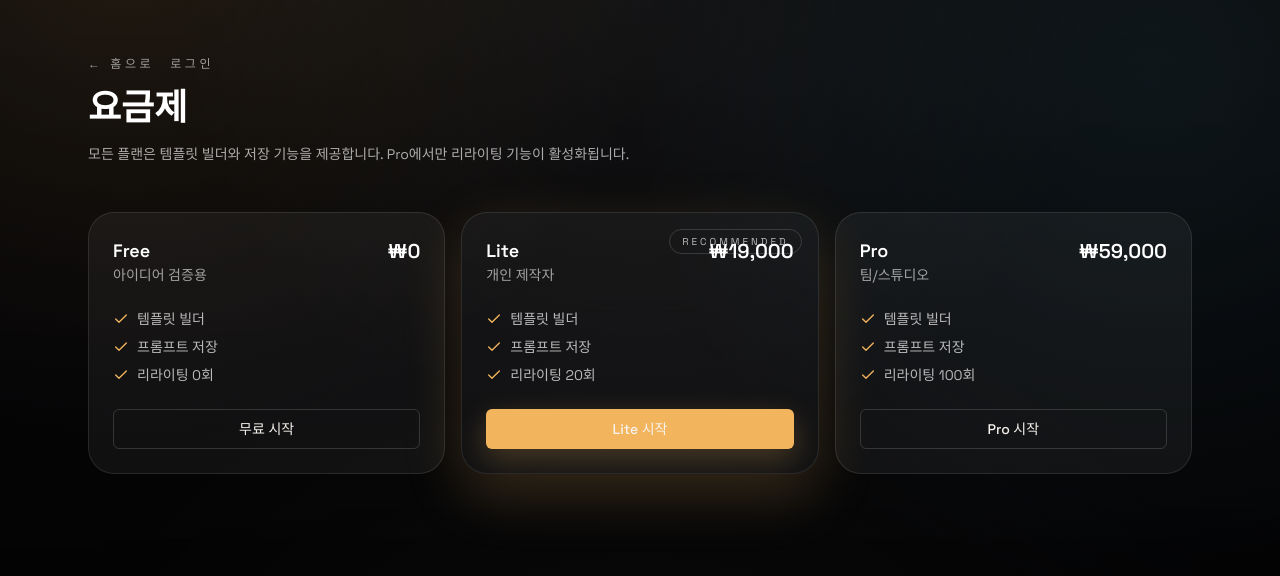
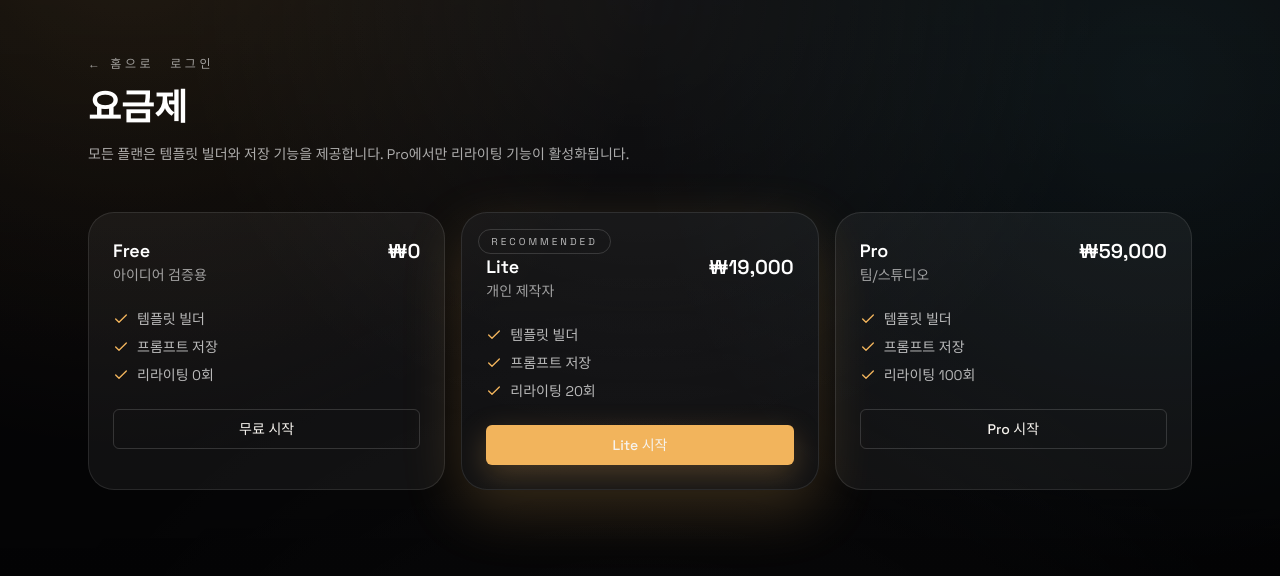
Before and after one commit to bizpect/promptcraft, a Next.js app: page /pricing in a window 1280 px wide. Shown: the top 576 px of the page. Built offline with nearby package versions, Linux system fonts and the light colour scheme; no server answers.

Commit message:
fix: adjust pricing badge layout

```diff
--- a/src/app/pricing/page.tsx
+++ b/src/app/pricing/page.tsx
@@ -52,11 +52,11 @@ export default function PricingPage() {
           <div
             key={plan.name}
             className={`relative overflow-hidden rounded-[26px] border border-white/10 bg-white/5 p-6 transition duration-300 hover:-translate-y-1 hover:border-white/30 ${
-              index === 1 ? "shadow-[0_20px_60px_rgba(242,180,92,0.2)]" : ""
+              index === 1 ? "pt-10 shadow-[0_20px_60px_rgba(242,180,92,0.2)]" : ""
             }`}
           >
             {index === 1 && (
-              <span className="absolute right-4 top-4 rounded-full border border-white/15 px-3 py-1 text-[10px] uppercase tracking-[0.3em] text-white/70">
+              <span className="absolute left-4 top-4 rounded-full border border-white/15 px-3 py-1 text-[10px] uppercase tracking-[0.3em] text-white/70">
                 Recommended
               </span>
             )}
```
